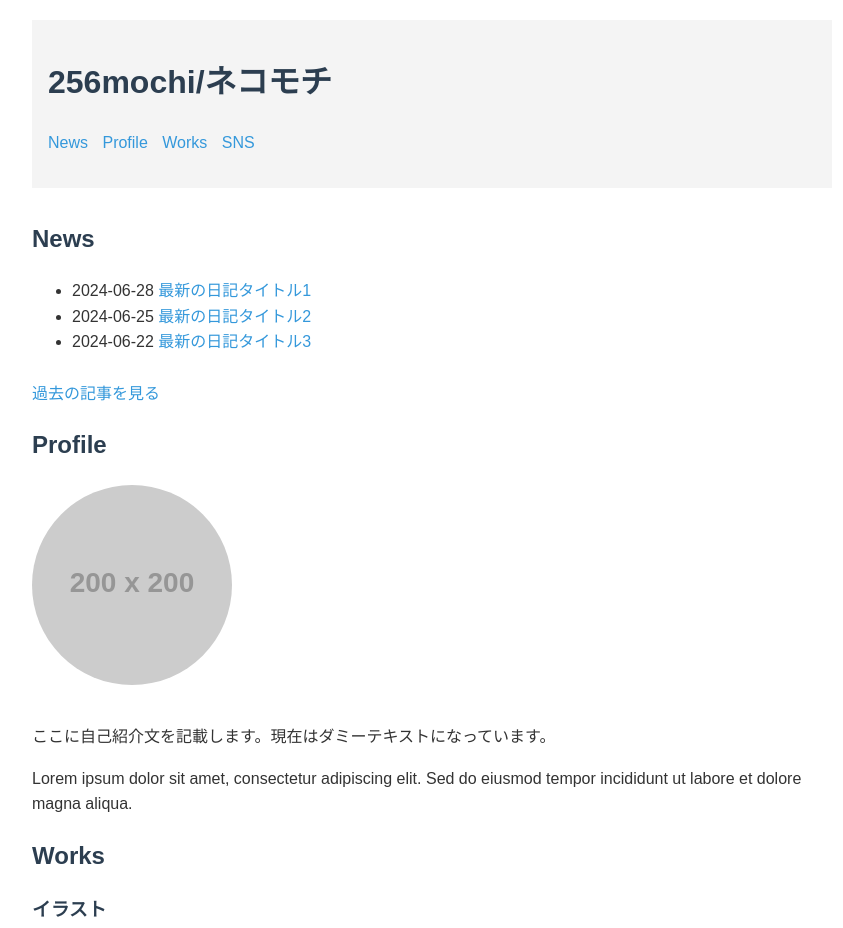
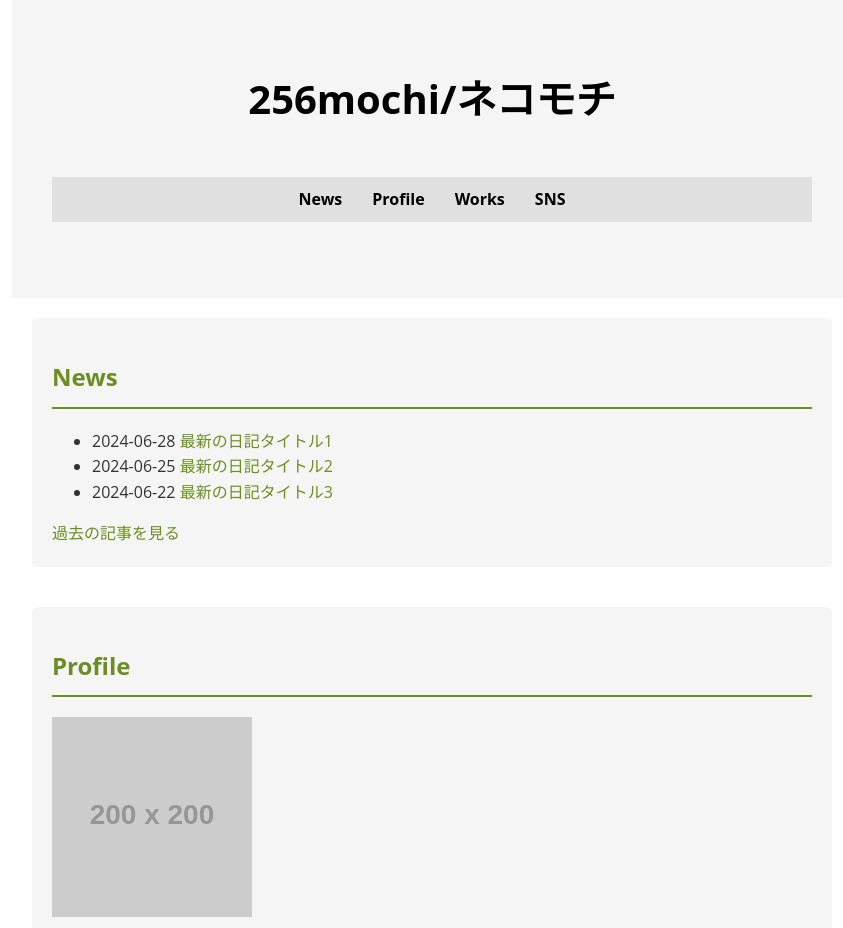
Before and after one commit to 256mochi/256mochi.github.io, a plain HTML site: page index.html in a window 1280 px wide. Shown: the top 928 px of the page, without its empty margins (208-1051 px from the left). Drawn offline with Linux system fonts and the light colour scheme; placeholder pictures from the web are drawn by us.

Commit message:
CSS修正

```diff
--- a/styles.css
+++ b/styles.css
@@ -1,63 +1,67 @@
 body {
-    font-family: Arial, sans-serif;
+    font-family: 'Open Sans', Arial, sans-serif;
     line-height: 1.6;
+    margin: 0;
+    padding: 0;
     color: #333;
+    background-color: #FFFFFF;
+}
+header, nav, main, footer {
+    padding: 20px;
     max-width: 800px;
     margin: 0 auto;
-    padding: 20px;
 }
 header {
-    background-color: #f4f4f4;
-    padding: 1rem;
-    margin-bottom: 2rem;
+    background-color: #F5F5F5;
+    text-align: center;
+    padding: 40px 20px;
+}
+h1 {
+    color: #000000;
+    font-size: 2.5em;
+    margin-bottom: 10px;
 }
 nav ul {
     list-style-type: none;
     padding: 0;
+    display: flex;
+    justify-content: center;
+    background-color: #E0E0E0;
+    padding: 10px 0;
 }
 nav ul li {
-    display: inline;
-    margin-right: 10px;
+    margin: 0 15px;
 }
-h1, h2, h3 {
-    color: #2c3e50;
+nav ul li a {
+    text-decoration: none;
+    color: #000000;
+    font-weight: bold;
+    transition: color 0.3s ease;
+}
+nav ul li a:hover {
+    color: #6B8E23;
+}
+section {
+    margin-bottom: 40px;
+    background-color: #F5F5F5;
+    padding: 20px;
+    border-radius: 5px;
+}
+h2 {
+    color: #6B8E23;
+    border-bottom: 2px solid #6B8E23;
+    padding-bottom: 10px;
 }
 a {
-    color: #3498db;
+    color: #6B8E23;
     text-decoration: none;
 }
 a:hover {
     text-decoration: underline;
 }
-.more-link {
-    display: inline-block;
-    margin-top: 10px;
+footer {
+    background-color: #E0E0E0;
+    text-align: center;
+    padding: 10px;
+    color: #000000;
 }
-footer {
-    margin-top: 2rem;
-    text-align: center;
-    font-size: 0.9rem;
-    color: #777;
-}
-.profile-image {
-    width: 200px;
-    height: 200px;
-    object-fit: cover;
-    border-radius: 50%;
-    margin-bottom: 1rem;
-}
-.latest-work {
-    margin-bottom: 1rem;
-}
-.latest-work img {
-    max-width: 100%;
-    height: auto;
-}
-.spinner {
-    border: 5px solid #f3f3f3;
-    border-top: 5px solid #3498db;
-    border-radius: 50%;
-    width: 50px;
-    height: 50px;
-    animation: spin 1s linear infinite;
-}
```
